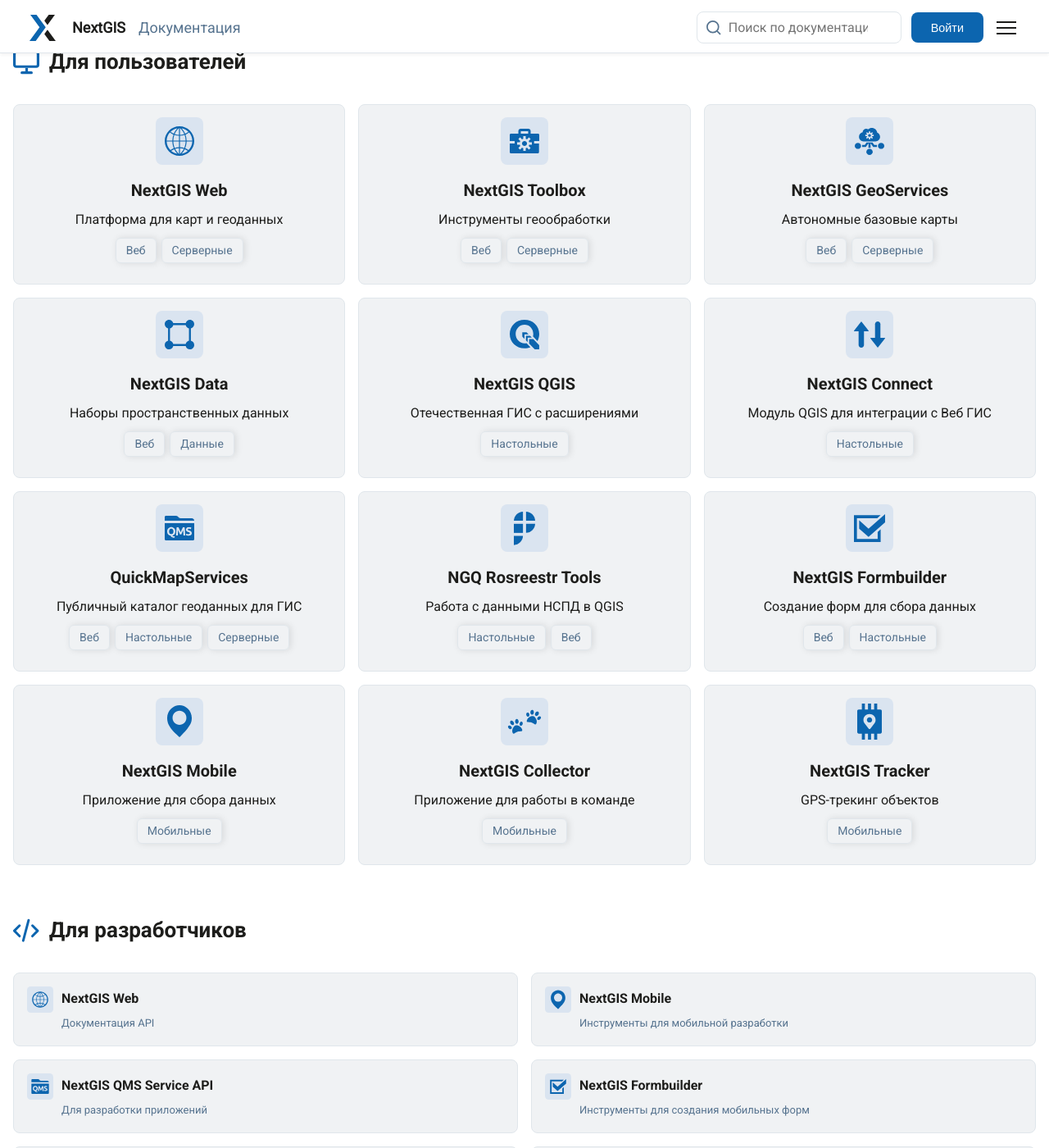
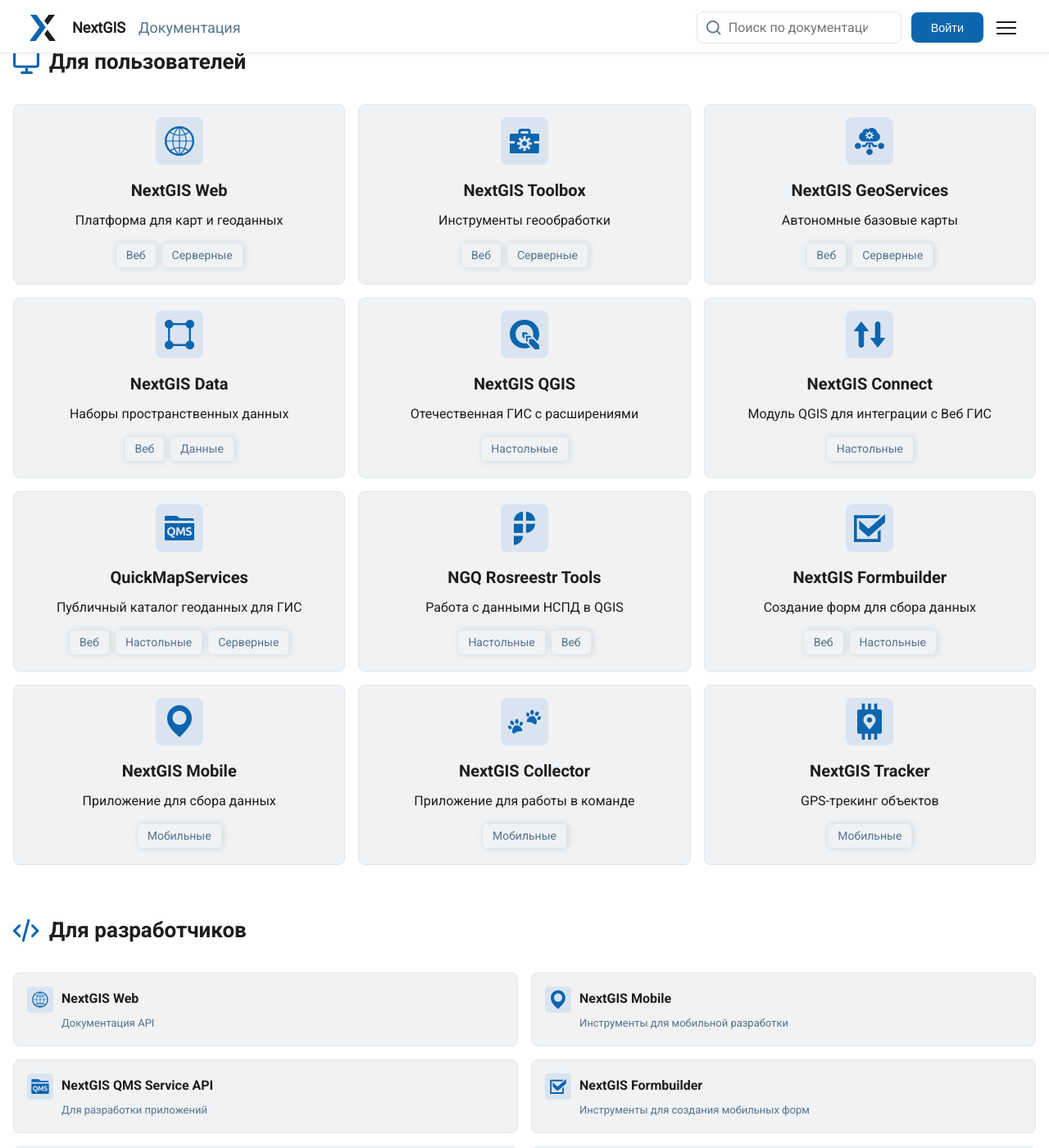
Before and after one commit to G-Jul/nextgisstaging, a Sphinx documentation site: the page built from docs/source/index.rst, in a window 1280 px wide and 1400 px high, scrolled down 997 px. Shown: the whole window at 82% size. Built offline with Sphinx 7.4.7 and the Read the Docs theme 3.1.0, drawn with Linux system fonts in a browser that asks for light colours; pages that are not in the unit, such as notebooks, are missing from menus.

Commit message:
CSS: tag alignment

```diff
--- a/docs/source/_static/css/homepage.css
+++ b/docs/source/_static/css/homepage.css
@@ -639,6 +639,7 @@
 
 .card-par {
     text-align: center;
+    margin-top: auto;
 }
 
 .section {
@@ -786,15 +787,16 @@
     height: 25px;
     color: var(--text-dark);
     margin-bottom: 10px;
-    flex-grow: 1;
+    flex-grow: 0;
 }
 
 .card-tags {
     display: flex;
     flex-wrap: wrap;
     gap: 6px;
-    margin-top: 10px;
-    margin-bottom: 10px;
+    margin-top: 15px;
+    margin-bottom: auto;
+    justify-content: center;
 }
 
 .tag {
```
